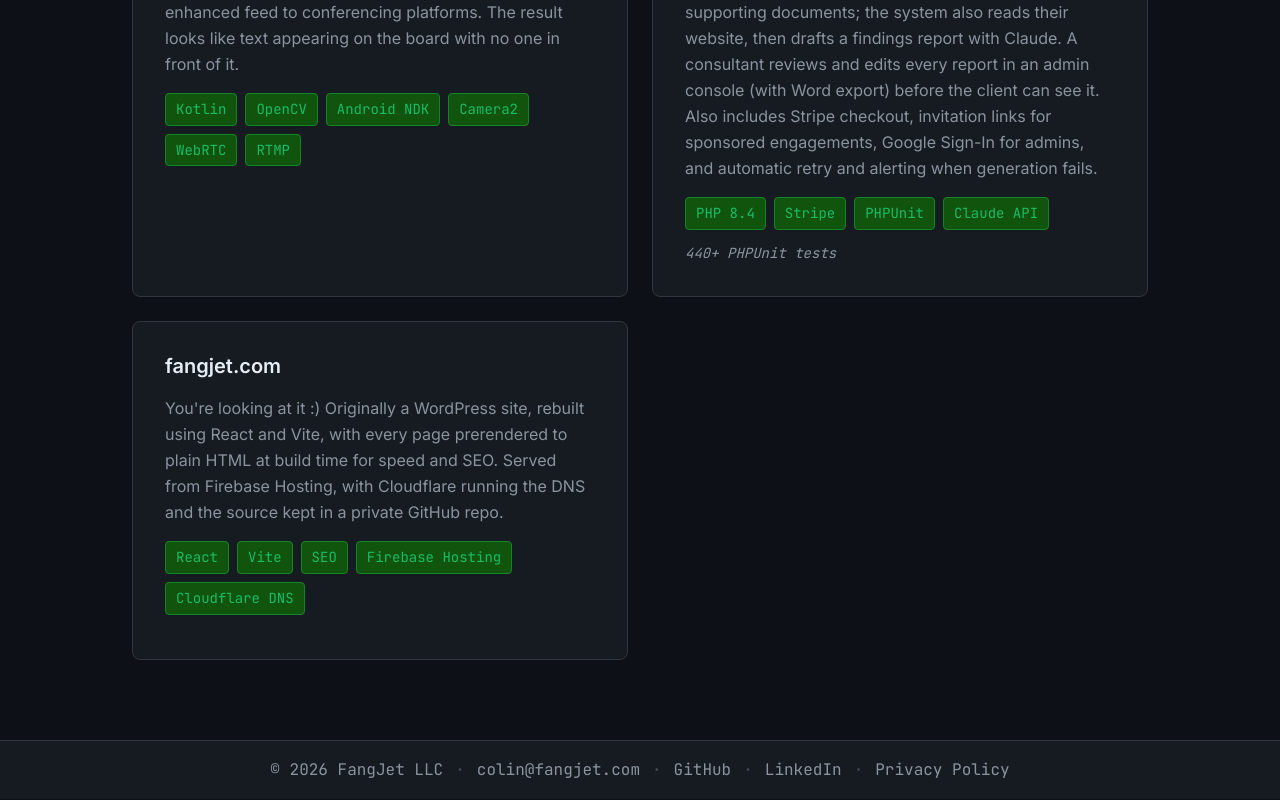
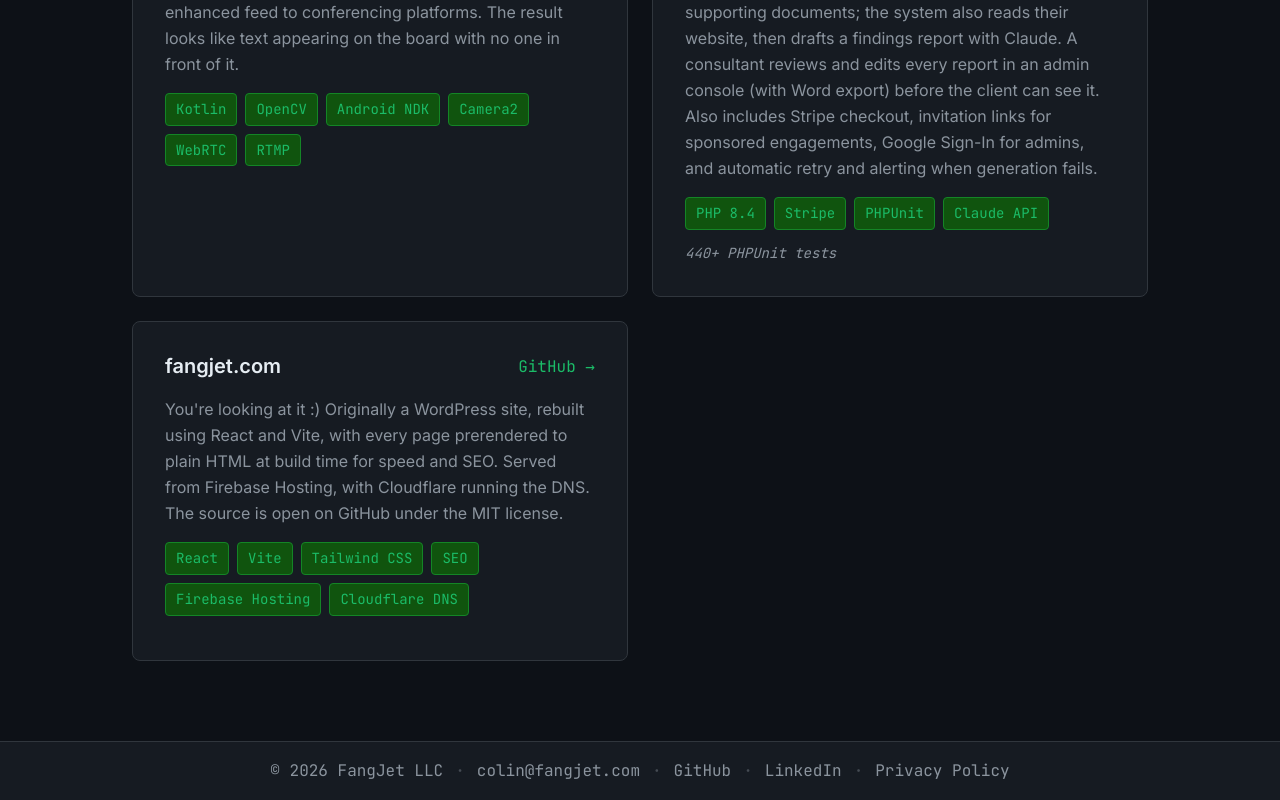
Before and after one commit to tuckercr/fangjet, a React (Vite) app: page /projects in a window 1280 px wide. Shown: the part 1682-2482 px from the top of the page. Built offline with nearby package versions, Linux system fonts and the light colour scheme.

Commit message:
Projects: link the fangjet.com card to its now-public GitHub repo

```diff
--- a/src/pages/Projects.jsx
+++ b/src/pages/Projects.jsx
@@ -58,9 +58,10 @@
   },
   {
     title: 'fangjet.com',
+    links: [{ label: 'GitHub', href: 'https://github.com/tuckercr/fangjet' }],
     description:
-      "You're looking at it :) Originally a WordPress site, rebuilt using React and Vite, with every page prerendered to plain HTML at build time for speed and SEO. Served from Firebase Hosting, with Cloudflare running the DNS and the source kept in a private GitHub repo.",
-    tags: ['React', 'Vite', 'SEO', 'Firebase Hosting', 'Cloudflare DNS'],
+      "You're looking at it :) Originally a WordPress site, rebuilt using React and Vite, with every page prerendered to plain HTML at build time for speed and SEO. Served from Firebase Hosting, with Cloudflare running the DNS. The source is open on GitHub under the MIT license.",
+    tags: ['React', 'Vite', 'Tailwind CSS', 'SEO', 'Firebase Hosting', 'Cloudflare DNS'],
   },
 ]
 
```
